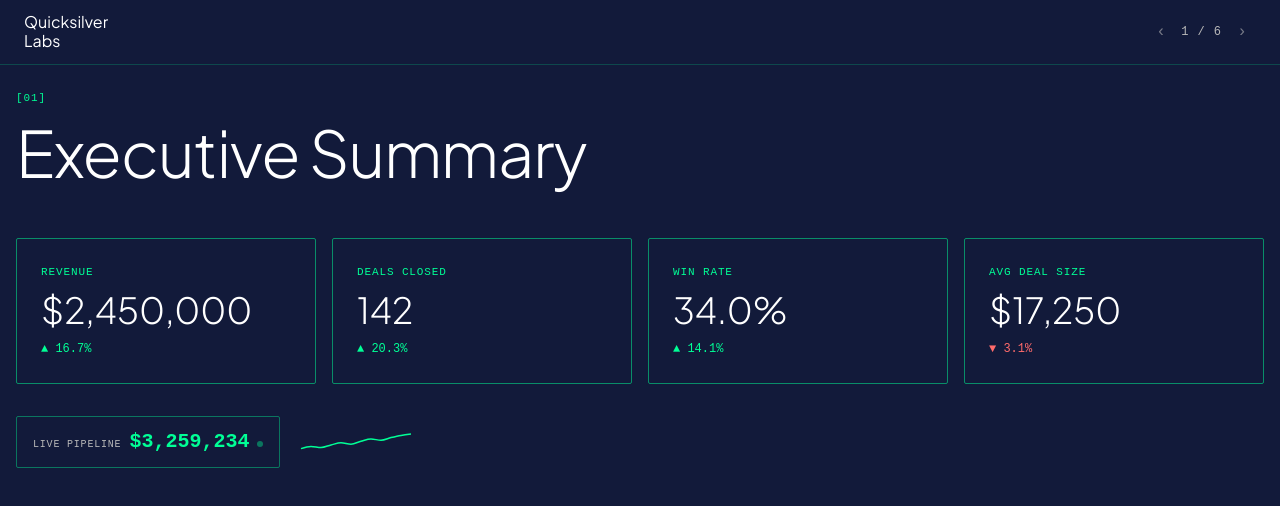
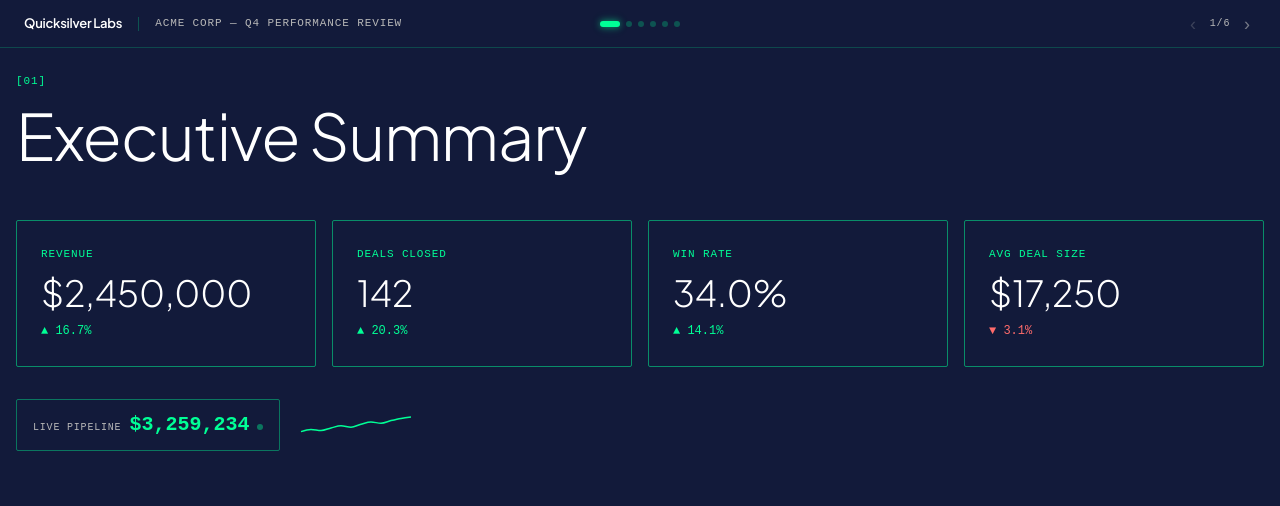
Before and after one commit to deac0nblues/qsl_base_next, a Next.js app: page / in a window 1280 px wide. Shown: the top 506 px of the page. Built offline with nearby package versions, Linux system fonts and the light colour scheme.

Commit message:
task: topbar-polish

```diff
--- a/app/globals.css
+++ b/app/globals.css
@@ -204,6 +204,11 @@ main > section:first-child {
   padding-top: 24px !important;
 }
 
+/* ── TopBar Dot Indicator ── */
+.topbar-dot-active {
+  box-shadow: 0 0 6px rgba(var(--accent-rgb), 0.5), 0 0 12px rgba(var(--accent-rgb), 0.2);
+}
+
 /* ── Selection ── */
 ::selection {
   background: rgba(var(--accent-rgb), 0.3);
--- a/app/page.tsx
+++ b/app/page.tsx
@@ -49,6 +49,7 @@ export default function Home() {
 
   const next = useCallback(() => setSlide((s) => Math.min(s + 1, SLIDE_TITLES.length - 1)), []);
   const prev = useCallback(() => setSlide((s) => Math.max(s - 1, 0)), []);
+  const goTo = useCallback((i: number) => setSlide(Math.max(0, Math.min(i, SLIDE_TITLES.length - 1))), []);
 
   useKeyboardNav({ onNext: next, onPrev: prev });
 
@@ -93,6 +94,7 @@ export default function Home() {
         totalSlides={SLIDE_TITLES.length}
         onPrev={prev}
         onNext={next}
+        onGoToSlide={goTo}
       />
       <ClickZones onPrev={prev} onNext={next} />
       <PageWrap>
--- a/components/layout/TopBar.tsx
+++ b/components/layout/TopBar.tsx
@@ -1,7 +1,7 @@
 'use client';
 
 import { useState } from 'react';
-import { colors, accentOpacity } from '@/lib/theme';
+import { colors, accentOpacity, fontFamily, fontSize, letterSpacing, fontWeight, zIndex, transition } from '@/lib/theme';
 
 interface TopBarProps {
   title: string;
@@ -10,85 +10,188 @@ interface TopBarProps {
   totalSlides?: number;
   onPrev?: () => void;
   onNext?: () => void;
+  onGoToSlide?: (index: number) => void;
 }
 
-export default function TopBar({ title, subtitle, currentSlide, totalSlides, onPrev, onNext }: TopBarProps) {
+export default function TopBar({
+  title,
+  subtitle,
+  currentSlide,
+  totalSlides,
+  onPrev,
+  onNext,
+  onGoToSlide,
+}: TopBarProps) {
   const [hoveredBtn, setHoveredBtn] = useState<'prev' | 'next' | null>(null);
+  const [hoveredDot, setHoveredDot] = useState<number | null>(null);
 
   return (
     <nav
       style={{
         position: 'sticky',
         top: 0,
-        zIndex: 50,
+        zIndex: zIndex.nav,
         borderBottom: `1px solid ${accentOpacity[20]}`,
         background: colors.background,
-        transition: 'all 200ms',
-        padding: '12px 24px',
+        height: 48,
+        padding: '0 24px',
         display: 'flex',
         alignItems: 'center',
         justifyContent: 'space-between',
       }}
     >
-      <div>
-        <span style={{ display: 'block', marginBottom: 2, color: '#FFFFFF', lineHeight: 1.2 }}>
-          Quicksilver<br />Labs
+      {/* Left: Logo + Client info on one line */}
+      <div style={{ display: 'flex', alignItems: 'center', gap: 16 }}>
+        <span
+          style={{
+            fontFamily: fontFamily.sans,
+            fontSize: 13,
+            fontWeight: fontWeight.semibold,
+            letterSpacing: letterSpacing.tightMd,
+            color: colors.foreground,
+            lineHeight: 1,
+            whiteSpace: 'nowrap',
+          }}
+        >
+          Quicksilver Labs
         </span>
+        {title && (
+          <>
+            <span
+              style={{
+                width: 1,
+                height: 14,
+                background: accentOpacity[25],
+                flexShrink: 0,
+              }}
+            />
+            <span
+              style={{
+                fontFamily: fontFamily.mono,
+                fontSize: fontSize.label,
+                letterSpacing: letterSpacing.mono,
+                color: colors.secondaryText,
+                textTransform: 'uppercase' as const,
+                lineHeight: 1,
+                whiteSpace: 'nowrap',
+              }}
+            >
+              {title}
+              {subtitle ? ` \u2014 ${subtitle}` : ''}
+            </span>
+          </>
+        )}
       </div>
 
-      {/* Slide navigation */}
+      {/* Center: Dot indicators */}
+      {currentSlide !== undefined && totalSlides !== undefined && totalSlides > 0 && (
+        <div
+          style={{
+            position: 'absolute',
+            left: '50%',
+            transform: 'translateX(-50%)',
+            display: 'flex',
+            alignItems: 'center',
+            gap: 6,
+          }}
+        >
+          {Array.from({ length: totalSlides }, (_, i) => {
+            const isActive = i === currentSlide;
+            const isHovered = i === hoveredDot;
+            return (
+              <button
+                key={i}
+                onClick={() => onGoToSlide?.(i)}
+                onMouseEnter={() => setHoveredDot(i)}
+                onMouseLeave={() => setHoveredDot(null)}
+                aria-label={`Go to slide ${i + 1}`}
+                className={isActive ? 'topbar-dot-active' : ''}
+                style={{
+                  border: 'none',
+                  padding: 0,
+                  cursor: 'pointer',
+                  borderRadius: 4,
+                  height: 6,
+                  width: isActive ? 20 : 6,
+                  background: isActive
+                    ? colors.accent
+                    : isHovered
+                      ? accentOpacity[50]
+                      : accentOpacity[25],
+                  transition: `all ${transition.fast} ease`,
+                  flexShrink: 0,
+                }}
+              />
+            );
+          })}
+        </div>
+      )}
+
+      {/* Right: Prev / Next arrows */}
       {currentSlide !== undefined && totalSlides !== undefined && (
-        <div style={{ display: 'flex', alignItems: 'center', gap: 6 }}>
+        <div style={{ display: 'flex', alignItems: 'center', gap: 2 }}>
           <button
             onClick={onPrev}
             onMouseEnter={() => setHoveredBtn('prev')}
             onMouseLeave={() => setHoveredBtn(null)}
+            disabled={currentSlide === 0}
             aria-label="Previous slide"
             style={{
               background: 'none',
               border: 'none',
-              color: hoveredBtn === 'prev' ? colors.foreground : colors.secondaryText,
-              fontSize: 16,
-              width: 28,
-              height: 28,
-              cursor: 'pointer',
+              color: hoveredBtn === 'prev' && currentSlide !== 0
+                ? colors.foreground
+                : colors.secondaryText,
+              fontSize: 18,
+              lineHeight: 1,
+              cursor: currentSlide === 0 ? 'default' : 'pointer',
               display: 'flex',
               alignItems: 'center',
               justifyContent: 'center',
-              transition: 'color 150ms',
-              fontFamily: 'monospace',
-              padding: 0,
-              opacity: hoveredBtn === 'prev' ? 1 : 0.6,
+              transition: `color ${transition.fast}`,
+              padding: '4px 6px',
+              opacity: currentSlide === 0 ? 0.25 : hoveredBtn === 'prev' ? 1 : 0.6,
             }}
           >
-            ‹
+            &#8249;
           </button>
-          <span className="annotation" style={{ fontSize: 12, minWidth: 32, textAlign: 'center' }}>
-            {currentSlide + 1} / {totalSlides}
+          <span
+            style={{
+              fontFamily: fontFamily.mono,
+              fontSize: fontSize.annotation,
+              letterSpacing: letterSpacing.mono,
+              color: colors.secondaryText,
+              minWidth: 32,
+              textAlign: 'center',
+              userSelect: 'none',
+            }}
+          >
+            {currentSlide + 1}/{totalSlides}
           </span>
           <button
             onClick={onNext}
             onMouseEnter={() => setHoveredBtn('next')}
             onMouseLeave={() => setHoveredBtn(null)}
+            disabled={currentSlide === totalSlides - 1}
             aria-label="Next slide"
             style={{
               background: 'none',
               border: 'none',
-              color: hoveredBtn === 'next' ? colors.foreground : colors.secondaryText,
-              fontSize: 16,
-              width: 28,
-              height: 28,
-              cursor: 'pointer',
+              color: hoveredBtn === 'next' && currentSlide !== totalSlides - 1
+                ? colors.foreground
+                : colors.secondaryText,
+              fontSize: 18,
+              lineHeight: 1,
+              cursor: currentSlide === totalSlides - 1 ? 'default' : 'pointer',
               display: 'flex',
               alignItems: 'center',
               justifyContent: 'center',
-              transition: 'color 150ms',
-              fontFamily: 'monospace',
-              padding: 0,
-              opacity: hoveredBtn === 'next' ? 1 : 0.6,
+              transition: `color ${transition.fast}`,
+              padding: '4px 6px',
+              opacity: currentSlide === totalSlides - 1 ? 0.25 : hoveredBtn === 'next' ? 1 : 0.6,
             }}
           >
-            ›
+            &#8250;
           </button>
         </div>
       )}
```
Also changed, not shown: decisions/decision-topbar-polish.md (added, +37 -0 lines).
